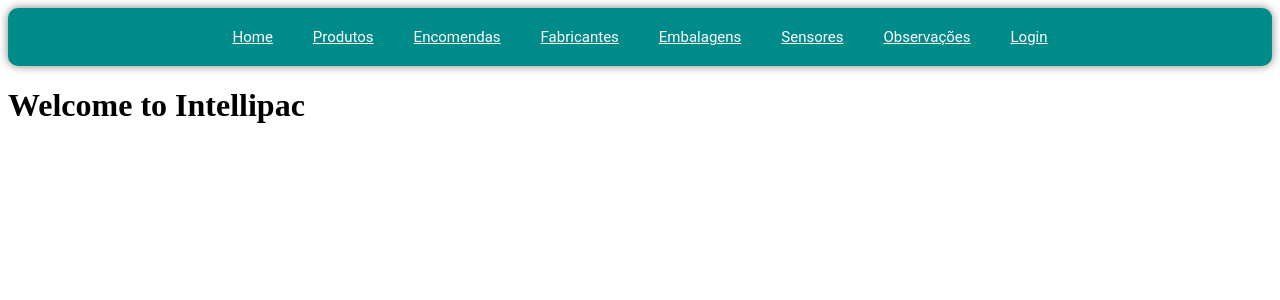
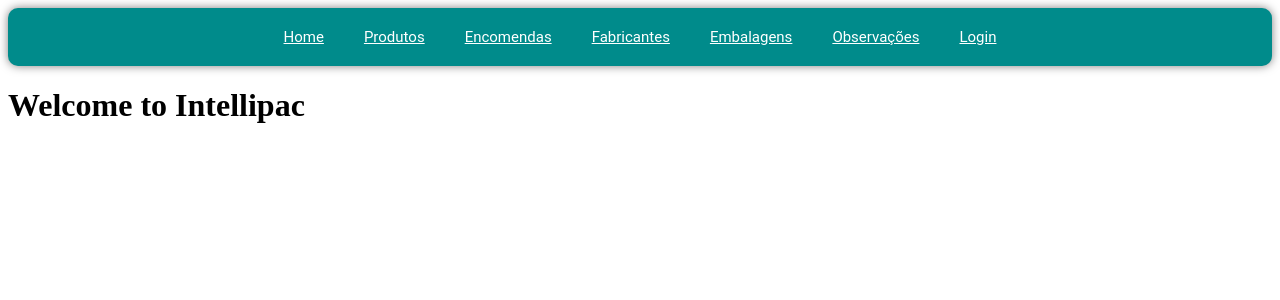
Before and after one commit to LotusXvr/IntelliPac, a Nuxt app in the folder frontend/: page / in a window 1280 px wide. Shown: the top 300 px of the page. Built offline with nearby package versions, Linux system fonts and the light colour scheme.

Commit message:
feature: Permissões de CRUD nos produtos
Se for um fabricante só consigo fazer CRUD dos meus produtos

```diff
--- a/frontend/layouts/nav-bar.vue
+++ b/frontend/layouts/nav-bar.vue
@@ -8,7 +8,8 @@
                     <nuxt-link to="/encomendas" class="nav-link">Encomendas</nuxt-link>
                     <nuxt-link to="/fabricantes" class="nav-link">Fabricantes</nuxt-link>
                     <nuxt-link to="/embalagens" class="nav-link">Embalagens</nuxt-link>
-                    <nuxt-link to="/sensores" class="nav-link">Sensores</nuxt-link>
+                    <nuxt-link to="/sensores" class="nav-link"
+                        v-if="user !== null && user.role != 'Cliente'">Sensores</nuxt-link>
                     <nuxt-link to="/observacoes" class="nav-link">Observações</nuxt-link>
                     <!-- <nuxt-link to="/auth-test" class="nav-link">Test</nuxt-link> -->
                     <nuxt-link v-if="user === null" to="/auth/login" class="nav-link">Login</nuxt-link>
--- a/frontend/pages/produtosCatalogo/index.vue
+++ b/frontend/pages/produtosCatalogo/index.vue
@@ -16,7 +16,8 @@
                 <td>{{ produto.fabricanteUsername }}</td>
                 <td style="display: flex; align-items: center;">
                     <nuxt-link :to="`/produtosCatalogo/${produto.id}`">Detalhes</nuxt-link>
-                    <div v-if="user !== null && user.role != 'Cliente'">
+                    <div
+                        v-if="user !== null && user.role == 'FabricanteDeProdutos' && user.username == produto.fabricanteUsername">
                         |
                         <nuxt-link :to="'/produtosCatalogo/edit/' + produto.id">Editar</nuxt-link>
                         |
```
